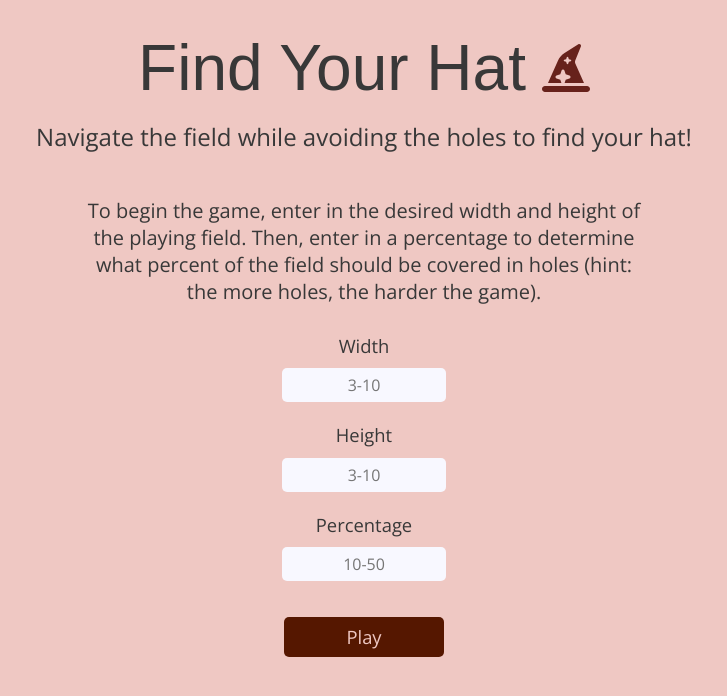
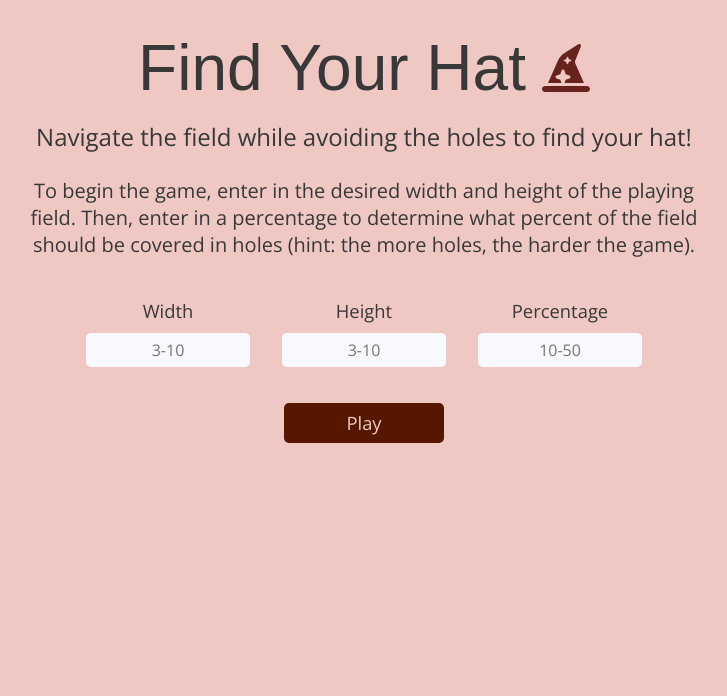
Before and after one commit to bradywinslow/findYourHat, a React (Create React App) app: page / in a window 1280 px wide. Shown: the top 696 px of the page, without its empty margins (276-1003 px from the left). Built offline with nearby package versions, Linux system fonts and the light colour scheme; a web font is replaced by a local one.

Commit message:
change formatting of items on HomePage

```diff
--- a/src/components/StartingForm.jsx
+++ b/src/components/StartingForm.jsx
@@ -34,7 +34,7 @@
                 </div>
                 <form onSubmit={handleSubmit}>
                     <div className={styles.startingForm}>
-                        <div>
+                        <div className={styles.inputFields}>
                             <div className={styles.width}>
                                 <label htmlFor='width'>Width</label>
                                 <input
--- a/src/styles/Header.module.css
+++ b/src/styles/Header.module.css
@@ -4,6 +4,8 @@
     justify-content: center;
     align-items: center;
     color: #383838;
+    max-width: 750px;
+    margin: auto;
 }
 
 .headerTitle {
--- a/src/styles/StartingForm.module.css
+++ b/src/styles/StartingForm.module.css
@@ -1,6 +1,11 @@
 .startingContainer {
+    display: flex;
+    flex-direction: column;
+    justify-content: center;
     color: #383838;
-    margin-bottom: 2.5rem;
+    margin: auto;
+    max-width: 750px;
+    gap: 2rem;
 }
 
 .startingInstructionsContainer {
@@ -11,9 +16,9 @@
 
 .startingInstructionsText {
     text-align: center;
-    width: 35rem;
+    max-width: 750px;
+    margin: 0 2rem;
     font-size: 1.25rem;
-    padding: 0 2rem;
 }
 
 form {
@@ -29,6 +34,15 @@
     gap: 1.5rem;
 }
 
+.inputFields {
+    display: flex;
+    flex-direction: row;
+    flex-wrap: wrap;
+    justify-content: center;
+    max-width: 750px;
+    margin: 0 2rem;
+}
+
 .inputField {
     background-color: ghostwhite;
 }
@@ -36,7 +50,7 @@
 .width, .height, .percentage {
     display: flex;
     flex-direction: column;
-    margin-bottom: 0.75rem;
+    padding: 0 1rem;
 }
 
 label {
@@ -62,7 +76,8 @@
 .submitButtonContainer {
     display: flex;
     align-items: center;
-    margin-bottom: 2.5rem;
+    margin-top: 0.75rem;
+    margin-bottom: 3rem;
 }
 
 .submitButton {
@@ -110,6 +125,10 @@
 }
 
 @media only screen and (max-width: 481px) {
+    .startingContainer {
+        gap: 1.5rem;
+    }
+
     .startingInstructionsText {
         font-size: 1.05rem;
     }
```
